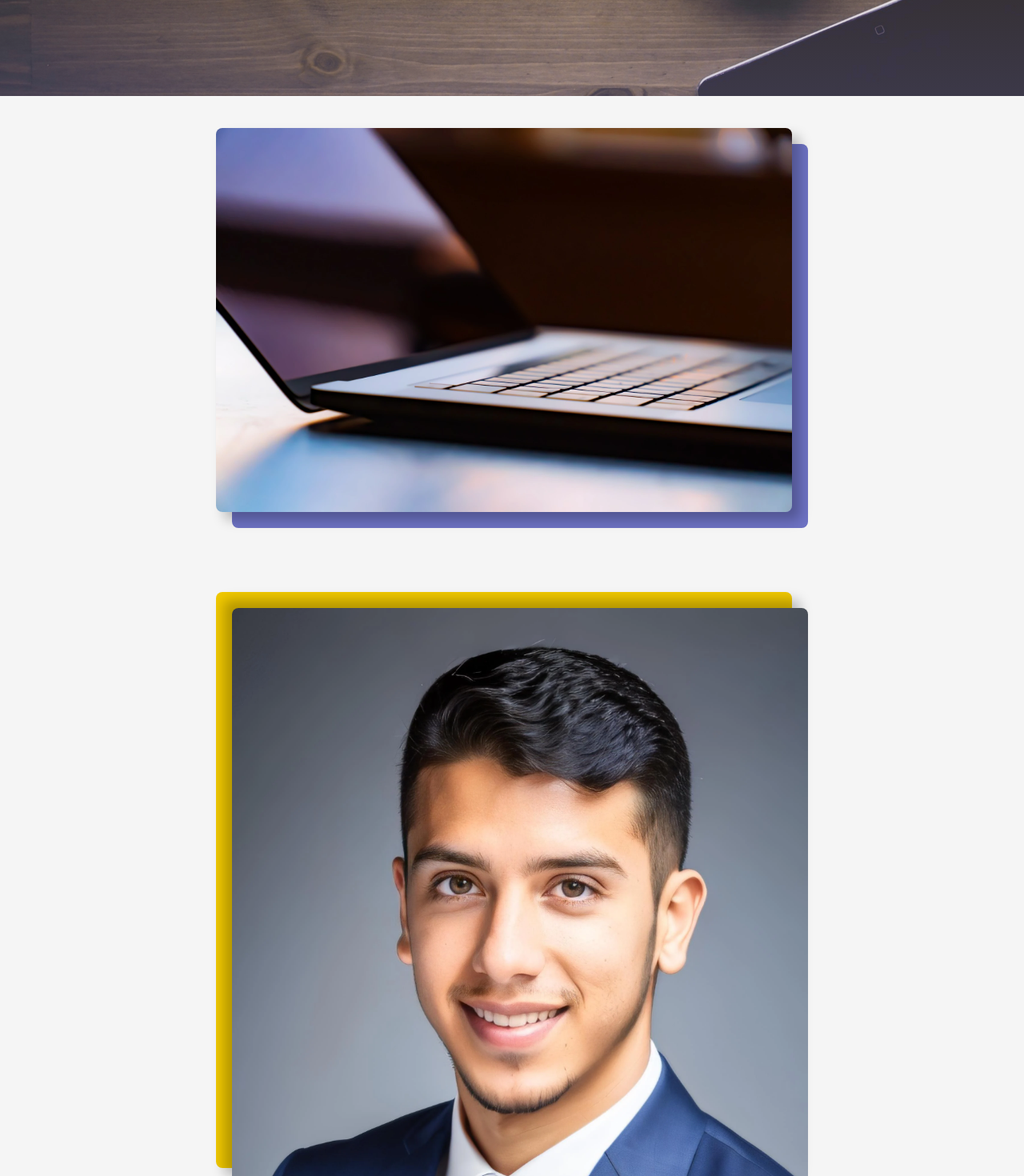
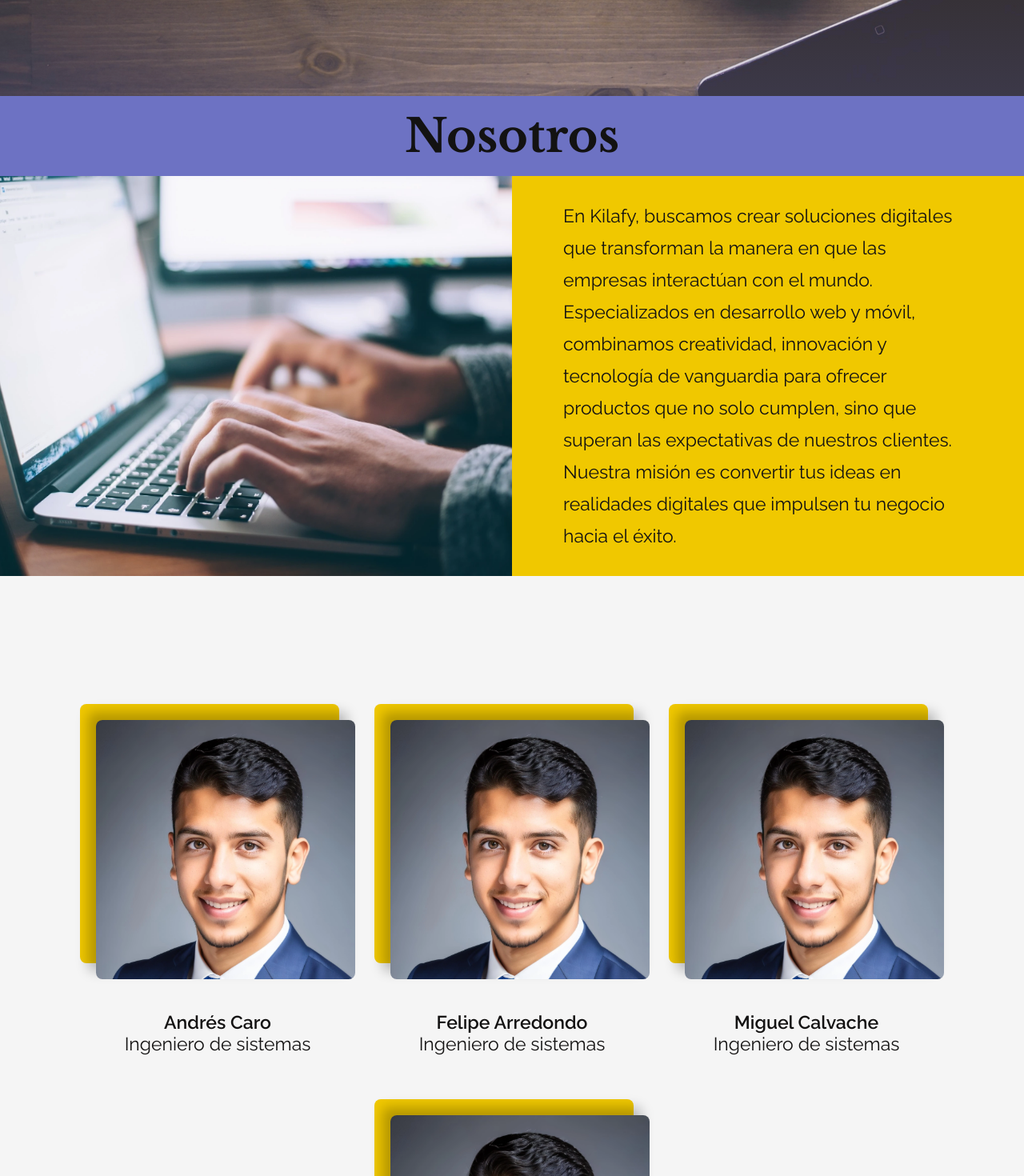
Before and after one commit to Kilafy/kilafy, a React (Vite) app: page / in a window 1280 px wide. Shown: the part 680-2150 px from the top of the page at 80% size. Built offline with nearby package versions, Linux system fonts and the light colour scheme.

Commit message:
Add most of AboutUs
It is missing the last team description. Constants were also modified

```diff
--- a/src/App.jsx
+++ b/src/App.jsx
@@ -1,6 +1,7 @@
 import Header from "./components/Header";
 import Hero from "./components/Hero";
 import PhotoFrame from "./components/PhotoFrame";
+import AboutUs from "./components/AboutUs";
 
 const App = () => {
   return (
@@ -8,7 +9,8 @@ const App = () => {
       <div className="pt-[71px] lg:pt-[79px] bg-color-2">
         <Header />
         <Hero />
-        <div className="h-full w-full flex justify-center items-center p-10">
+        <AboutUs />
+        <div className="h-full w-full flex justify-center items-center">
           <PhotoFrame
             imgSrc="/assets/images/IMG_19.webp"
             imgWidth="720px"
@@ -18,16 +20,6 @@ const App = () => {
             framePosition="bottomRight"
           />
         </div>
-        <div className="h-full w-full flex justify-center items-center p-10">
-          <PhotoFrame
-            imgSrc="/assets/images/team/Andres_Caro.webp"
-            imgWidth="720px"
-            imgHeight="720px"
-            frameRounded="rounded-lg"
-            frameColor="bg-color-1"
-            framePosition="topLeft"
-          />
-        </div>
       </div>
     </>
   );
--- /dev/null
+++ b/src/components/AboutUs.jsx
@@ -0,0 +1,50 @@
+import PhotoFrame from "./PhotoFrame";
+import { aboutUsContent } from "../constants";
+
+const renderTeamMember = () => {
+  return (
+    <div className="flex flex-wrap gap-6 items-center justify-center w-full h-full my-16 md:my-36">
+      {aboutUsContent.team.map((member) => (
+        <div
+          key={member.id}
+          className="flex flex-col items-center justify-center  h-full my-4">
+          <PhotoFrame
+            imgSrc={member.photo}
+            imgWidth={aboutUsContent.teamPhotoSize.width}
+            imgHeight={aboutUsContent.teamPhotoSize.height}
+            frameRounded="rounded-lg"
+            frameColor="bg-color-1"
+            framePosition="topLeft"
+          />
+          <p className="p-7 pb-0 leading-6 flex flex-col items-center h-full md:pt-10 md:pb-0">
+            <span className="p font-semibold">{member.name}</span>
+            <span className="p">{member.role}</span>
+          </p>
+        </div>
+      ))}
+    </div>
+  );
+};
+
+const AboutUs = () => {
+  return (
+    <>
+      <h2 id="nosotros" className="h2 text-center w-full p-4 bg-color-4">
+        {aboutUsContent.title}
+      </h2>
+      <div className="flex flex-col items-center justify-center w-full h-full lg:flex-row lg:h-[500px]">
+        <img
+          src={aboutUsContent.sideImgSrc}
+          alt={aboutUsContent.sideImgAlt}
+          className="bg-color-2 lg:w-1/2 lg:h-full object-cover"
+        />
+        <p className="p bg-color-1 p-7 leading-6 lg:flex lg:items-center lg:h-full lg:w-1/2 lg:p-10 xl:px-16 lg:leading-10">
+          {aboutUsContent.description}
+        </p>
+      </div>
+      {renderTeamMember()}
+    </>
+  );
+};
+
+export default AboutUs;
--- a/src/components/Header.jsx
+++ b/src/components/Header.jsx
@@ -1,7 +1,6 @@
 import { useState } from "react";
 import { disablePageScroll, enablePageScroll } from "scroll-lock";
-import { navigation } from "../constants";
-import logo from "/assets/logo/svg/Logo_Negro_Sin_Fondo.svg";
+import { headerContent } from "../constants";
 import MenuSvg from "./design/MenuSvg";
 
 const Header = () => {
@@ -30,7 +29,12 @@ const Header = () => {
         lg:backdrop-blur-sm`}>
       <div className="flex items-center px-5 justify-between lg:px-7 xl:px-10 lg:py-1">
         <a className="block xl:mr-8" href="#hero">
-          <img src={logo} width={140} height={70} alt="Kilafy" />
+          <img
+            src={headerContent.logo}
+            width={headerContent.logoSizing.width}
+            height={headerContent.logoSizing.height}
+            alt={headerContent.logoAlt}
+          />
         </a>
 
         <nav
@@ -38,7 +42,7 @@ const Header = () => {
             openMenu ? "flex" : "hidden"
           } fixed top-[71px] left-0 right-0 bottom-0 h-[calc(100vh-71px)] bg-color-2/90 backdrop-blur-sm lg:bg-transparent lg:static lg:flex lg:h-auto lg:backdrop-filter-none`}>
           <div className="relative z-10 flex flex-col items-center justify-evenly py-10 mx-auto lg:flex-row lg:py-0">
-            {navigation.map((item) => (
+            {headerContent.navigation.map((item) => (
               <a
                 key={item.id}
                 href={item.url}
--- a/src/components/Hero.jsx
+++ b/src/components/Hero.jsx
@@ -7,7 +7,7 @@ const Hero = () => {
         <div className="relative w-full h-full">
           <img
             src={heroContent.background}
-            alt="Hero"
+            alt={heroContent.backgroundAlt}
             className="w-full h-full object-cover"
           />
           <div className="absolute inset-0 bg-gradient-to-b from-color-3 via-color-1/5 to-color-4/100 opacity-30"></div>
@@ -15,7 +15,7 @@ const Hero = () => {
       </div>
 
       <div className="flex items-center justify-center w-full min-h-fit text-center p-8 m-8 text-color-2 z-10 bg-color-3/60 rounded-sm">
-        <h1 className="h3">{heroContent.title}</h1>
+        <h1 className="h1">{heroContent.title}</h1>
       </div>
     </div>
   );
--- a/src/constants/index.js
+++ b/src/constants/index.js
@@ -1,4 +1,11 @@
-export const navigation = [
+export const headerContent = {
+  logo: "/assets/logo/svg/Logo_Negro_Sin_Fondo.svg",
+  logoAlt: "Kilafy",
+  logoSizing: {
+    width: 140,
+    height: 70,
+  },
+  navigation: [
     {
       id: "0",
       title: "Nosotros",
@@ -19,10 +26,52 @@ export const navigation = [
       title: "Contacto",
       url: "#contacto",
     },
-];
+  ],
+};
 
 export const heroContent = {
-  title:
-    "Impulsamos tu visión con tecnología de vanguardia. En Kilafy convertimos tus ideas en experiencias digitales excepcionales.",
+  title: "Impulsamos tu visión con tecnología de vanguardia.",
   background: "/assets/images/IMG_20.webp",
+  backgroundAlt: "Desk with a computer, glasses and cup of coffee",
 };
+
+export const aboutUsContent = {
+  title: "Nosotros",
+  sideImgSrc: "/assets/images/IMG_5.webp",
+  sideImgAlt: "Man programming",
+  description:
+    "En Kilafy, buscamos crear soluciones digitales que transforman la manera en que las empresas interactúan \
+    con el mundo. Especializados en desarrollo web y móvil, combinamos creatividad, innovación y tecnología de \
+    vanguardia para ofrecer productos que no solo cumplen, sino que superan las expectativas de nuestros clientes. \
+    Nuestra misión es convertir tus ideas en realidades digitales que impulsen tu negocio hacia el éxito.",
+  team: [
+    {
+      id: "0",
+      name: "Andrés Caro",
+      role: "Ingeniero de sistemas",
+      photo: "/assets/images/team/Andres_Caro.webp",
+    },
+    {
+      id: "1",
+      name: "Felipe Arredondo",
+      role: "Ingeniero de sistemas",
+      photo: "/assets/images/team/Andres_Caro.webp",
+    },
+    {
+      id: "2",
+      name: "Miguel Calvache",
+      role: "Ingeniero de sistemas",
+      photo: "/assets/images/team/Andres_Caro.webp",
+    },
+    {
+      id: "3",
+      name: "Camilo Álvarez",
+      role: "Ingeniero de sistemas",
+      photo: "/assets/images/team/Andres_Caro.webp",
+    },
+  ],
+  teamPhotoSize: {
+    width: "324px",
+    height: "324px",
+  },
+};
--- a/tailwind.config.js
+++ b/tailwind.config.js
@@ -56,7 +56,7 @@ const textComponents = Object.keys(baseFontSizes).reduce((acc, key) => {
 
 // Other components (Example)
 const otherComponents = {
-  ".container": {
+  ".containerExample": {
     "@apply max-w-[77.5rem] mx-auto px-5 md:px-10 lg:px-[60px] xl:max-w-[87.5rem]":
       {},
   },
```
Lines whose indentation alone changed are shown as unchanged.
